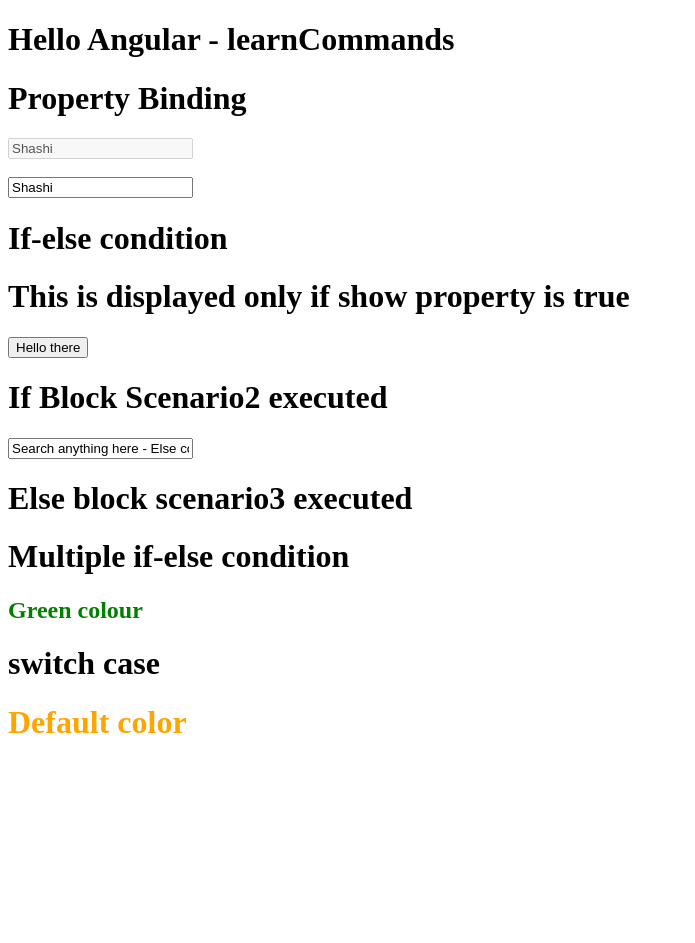
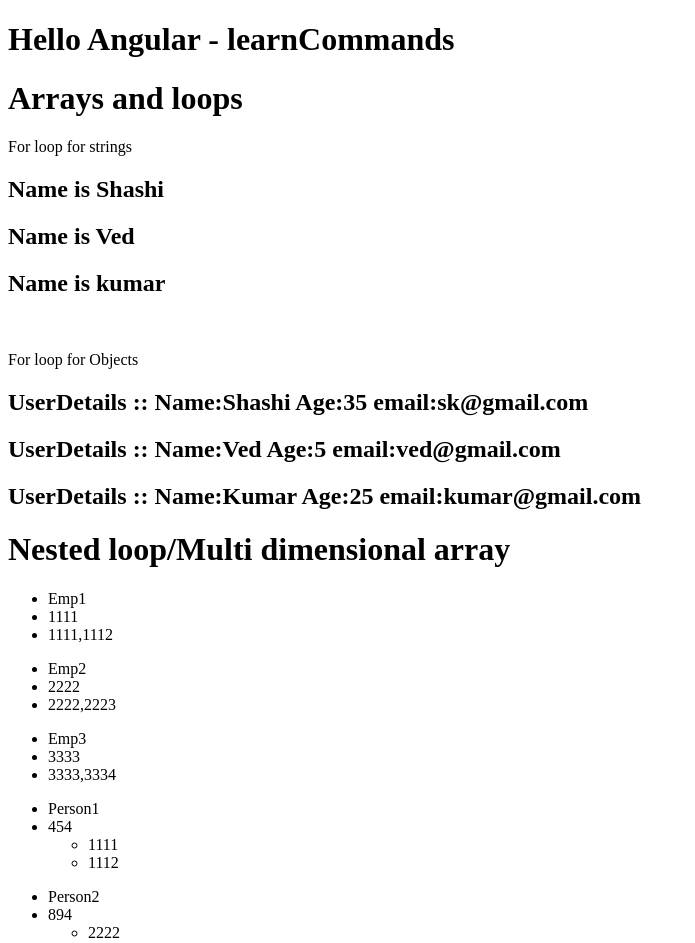
Before and after one commit to ShashikumarKoti/2024, an Angular app in the folder Angular/learnCommands/: page / in a window 1280 px wide. Shown: the top 943 px of the page, without its empty margins (0-695 px from the left). Before the commit the page ends 800 px from the top, so only its background shows below. Built offline with nearby package versions, Linux system fonts and the light colour scheme.

Commit message:
arrays and loops

```diff
--- a/Angular/learnCommands/src/app/app.component.html
+++ b/Angular/learnCommands/src/app/app.component.html
@@ -9,5 +9,6 @@
 <app-sign-up></app-sign-up>
 <app-events-learning></app-events-learning>
 <app-input-box></app-input-box>
-<app-counter-example></app-counter-example> -->
-<app-property-binding-demo></app-property-binding-demo>
+<app-counter-example></app-counter-example>
+<app-property-binding-demo></app-property-binding-demo> -->
+<app-for-loops-learning></app-for-loops-learning>
--- a/Angular/learnCommands/src/app/app.module.ts
+++ b/Angular/learnCommands/src/app/app.module.ts
@@ -13,6 +13,7 @@ import { EventsLearningComponent } from './events-learning/events-learning.compo
 import { InputBoxComponent } from './input-box/input-box.component';
 import { CounterExampleComponent } from './counter-example/counter-example.component';
 import { PropertyBindingDemoComponent } from './property-binding-demo/property-binding-demo.component';
+import { ForLoopsLearningComponent } from './for-loops-learning/for-loops-learning.component';
 
 @NgModule({
   declarations: [
@@ -26,7 +27,8 @@ import { PropertyBindingDemoComponent } from './property-binding-demo/property-b
     EventsLearningComponent,
     InputBoxComponent,
     CounterExampleComponent,
-    PropertyBindingDemoComponent
+    PropertyBindingDemoComponent,
+    ForLoopsLearningComponent
   ],
   imports: [
     BrowserModule,
--- /dev/null
+++ b/Angular/learnCommands/src/app/for-loops-learning/for-loops-learning.component.html
@@ -0,0 +1,28 @@
+<h1>Arrays and loops</h1>
+
+<p>For loop for strings</p>
+<h2 *ngFor="let item of users">
+    Name is {{item}}
+</h2>
+
+<br />
+<p>For loop for Objects</p>
+<h2 *ngFor="let data of userDetails">
+    UserDetails :: Name:{{data.name}} Age:{{data.age}} email:{{data.email}}
+</h2>
+
+
+<h1>{{title}}</h1>
+<ul *ngFor="let details of employeeDetails">
+    <li>{{details.name}}</li>
+    <li>{{details.id}}</li>
+    <li>{{details.phoneNumbers}}</li>
+</ul>
+
+<ul *ngFor="let personDtls of personDetails">
+    <li>{{personDtls.name}}</li>
+    <li>{{personDtls.id}}</li>
+    <ul *ngFor="let contactDetails of personDtls.phoneNums">
+        <li>{{contactDetails}}</li>
+    </ul>
+</ul>
--- /dev/null
+++ b/Angular/learnCommands/src/app/for-loops-learning/for-loops-learning.component.ts
@@ -0,0 +1,36 @@
+import { Component, OnInit } from '@angular/core';
+
+@Component({
+  selector: 'app-for-loops-learning',
+  templateUrl: './for-loops-learning.component.html',
+  styleUrls: ['./for-loops-learning.component.css']
+})
+export class ForLoopsLearningComponent {
+
+  constructor() { }
+
+  title = "Nested loop/Multi dimensional array  "
+
+  users = ['Shashi', 'Ved', 'kumar'];
+  userDetails = [
+    { name: 'Shashi', age: 35, email: 'sk@gmail.com' },
+    { name: 'Ved', age: 5, email: 'ved@gmail.com' },
+    { name: 'Kumar', age: 25, email: 'kumar@gmail.com' }
+  ];
+
+  employeeDetails = [
+    { name: 'Emp1', id: 1111 , phoneNumbers:['1111','1112']},
+    { name: 'Emp2', id: 2222 , phoneNumbers:['2222','2223'] },
+    { name: 'Emp3', id: 3333 , phoneNumbers:['3333','3334'] },
+  ];
+
+
+  personDetails = [
+    { name: 'Person1', id: 454 , phoneNums:['1111','1112']},
+    { name: 'Person2', id: 894 , phoneNums:['2222','2223']},
+    { name: 'Person3', id: 564 , phoneNums:['3333','3334']},
+  ];
+
+
+
+}
```
Also changed, not shown: Angular/learnCommands/src/app/for-loops-learning/for-loops-learning.component.css (added), 2 other files (tests, documents, lock files or other folders).
